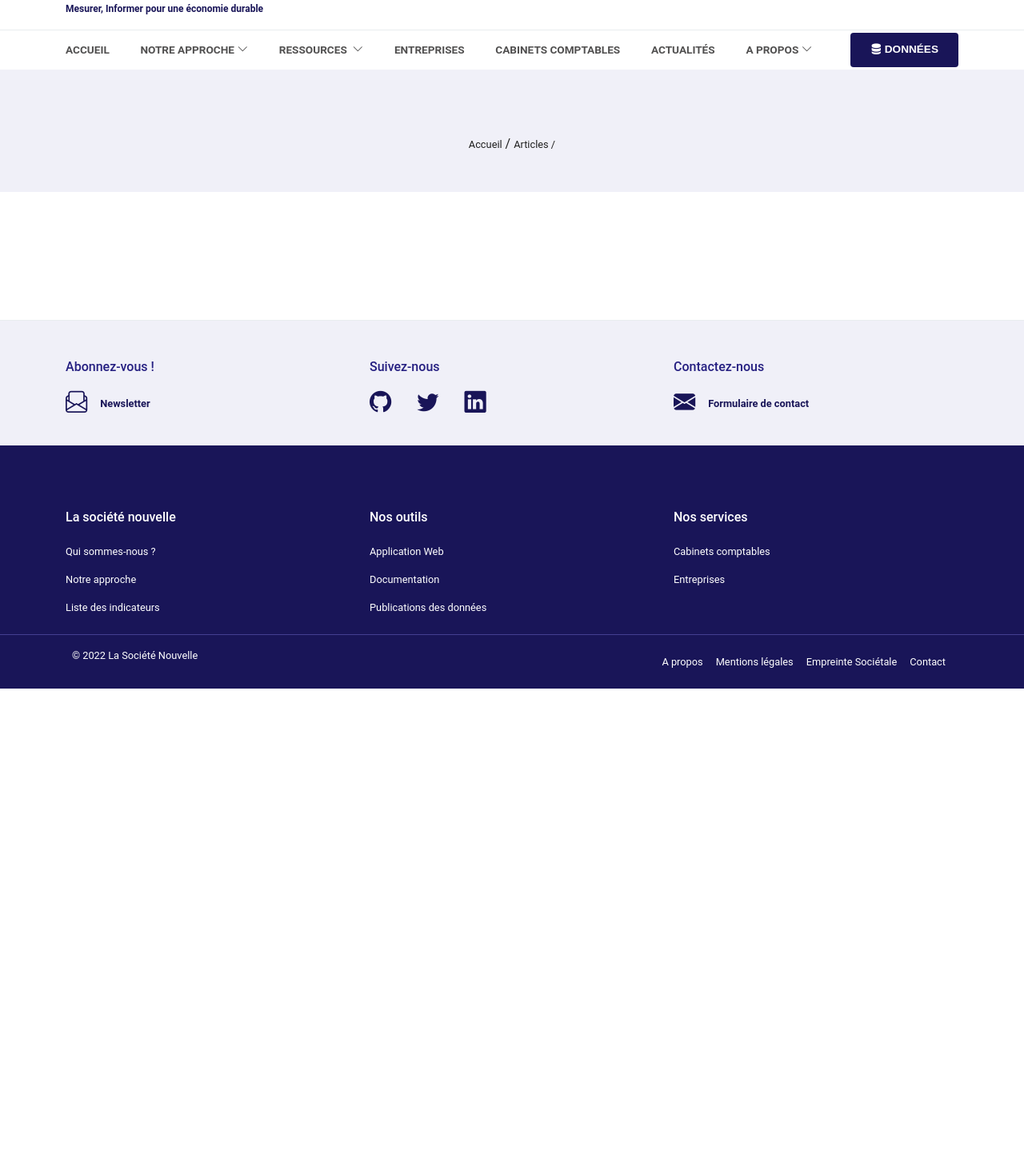
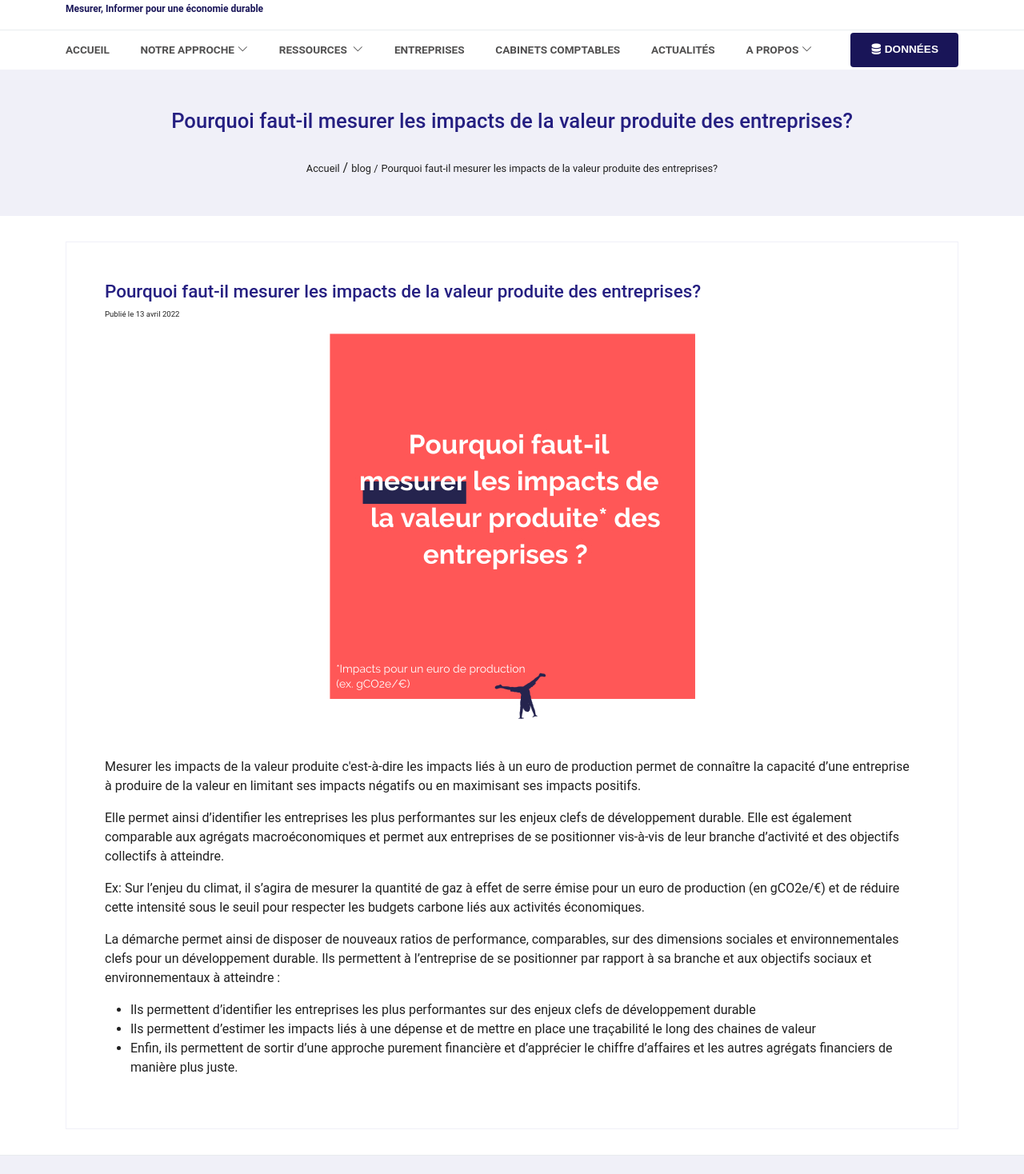
Before and after one commit to La-Societe-Nouvelle/LaSocieteNouvelle-Website, a Next.js app: page /blog/mesurer-impact-production-entreprise in a window 1280 px wide. Shown: the part 142-1610 px from the top of the page at 80% size. Before the commit the page ends 1003 px from the top, so only its background shows below. Built offline with nearby package versions, Linux system fonts and the light colour scheme; no server answers.

Commit message:
new posts

```diff
--- /dev/null
+++ b/src/pages/blog/mesurer-impact-production-entreprise.js
@@ -0,0 +1,71 @@
+import React from "react";
+
+import {  Container} from "react-bootstrap";
+import { Helmet } from "react-helmet";
+import PageHeader from "../../components/PageHeader";
+
+const Post = () => {
+  return (
+    <>
+      <Helmet>
+        <title>
+          La société Nouvelle | Pourquoi faut-il mesurer les impacts de la valeur produite des entreprises?
+        </title>
+      </Helmet>
+      <PageHeader
+        title="Pourquoi faut-il mesurer les impacts de la valeur produite des entreprises?"
+        prev={"blog"}
+        prevTitle={"blog"}
+        path={"blog/mesurer-impact-production-entreprise"}
+      />
+      <Container>
+        <div className="article">
+          <h3>
+          Pourquoi faut-il mesurer les impacts de la valeur produite des entreprises?
+          </h3>
+          <div className="post-meta">
+            <p>Publié le 13 avril 2022</p>
+          </div>
+          <div className="post-image">
+            <img
+              src="/images/articles/impact.jpg"
+              className="img-fluid"
+              alt="Impact "
+            />
+          </div>
+
+          <div className="post-content ">
+            <p>
+            Mesurer les impacts de la valeur produite c'est-à-dire les impacts liés à un euro de production permet de connaître la capacité d’une entreprise à produire de la valeur en limitant ses impacts négatifs ou en maximisant ses impacts positifs.            </p>
+            <p>
+            Elle permet ainsi d’identifier les entreprises les plus performantes sur les enjeux clefs de développement durable. Elle est également comparable aux agrégats macroéconomiques et permet aux entreprises de se positionner vis-à-vis de leur branche d’activité et des objectifs collectifs à atteindre.
+            </p>
+            <p>
+            Ex: Sur l’enjeu du climat, il s’agira de mesurer la quantité de gaz à effet de serre émise pour un euro de production (en gCO2e/€) et de réduire cette intensité sous le seuil pour respecter les budgets carbone liés aux activités économiques.            </p>
+            <p>
+            La démarche permet ainsi de disposer de nouveaux ratios de performance, comparables, sur des dimensions sociales et environnementales clefs pour un développement durable.
+            Ils permettent à l’entreprise de se positionner par rapport à sa branche et aux objectifs sociaux et environnementaux à atteindre :
+            </p>
+            <ul>
+                <li>
+                Ils permettent d’identifier les entreprises les plus performantes sur des enjeux clefs de développement durable
+                </li>
+                <li>
+                Ils permettent d’estimer les impacts liés à une dépense et de mettre en place une traçabilité le long des chaines de valeur
+                </li>
+                <li>
+                Enfin, ils permettent de sortir d’une approche purement financière et d’apprécier le chiffre d’affaires et les autres agrégats financiers de manière plus juste.
+
+                </li>
+            </ul>
+
+
+          </div>
+
+        </div>
+      </Container>
+    </>
+  );
+};
+
+export default Post;
```
